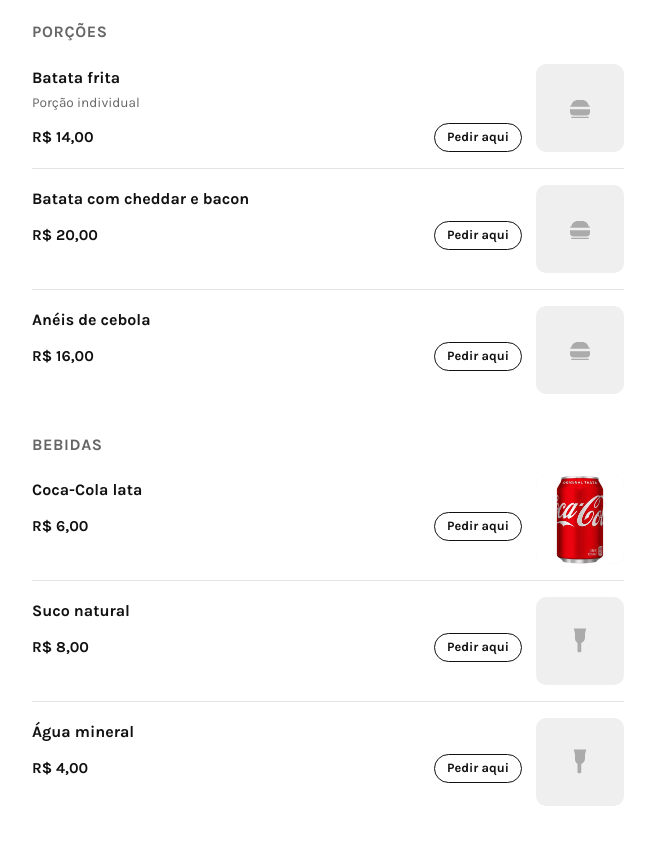
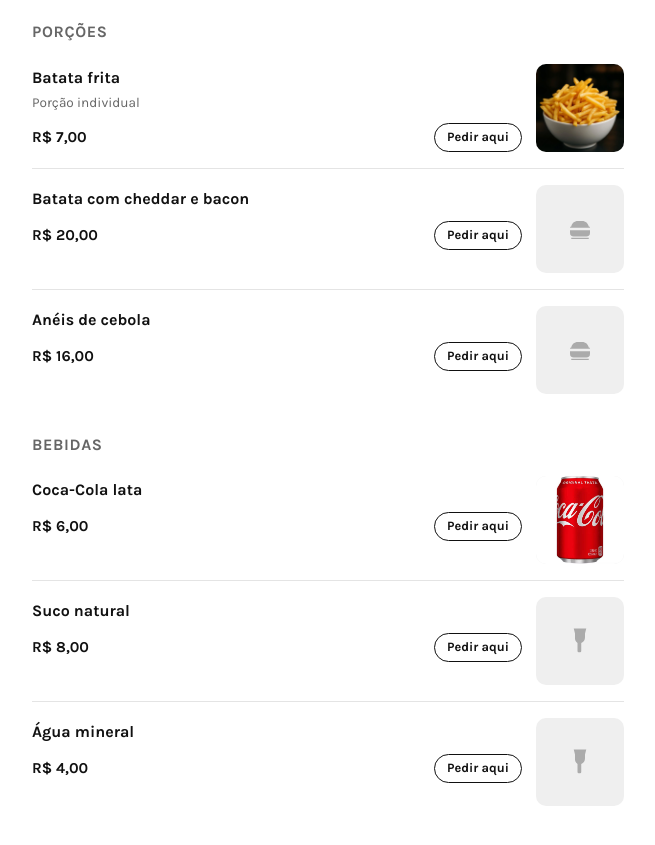
Before and after one commit to url345/FA-ASEUPEDIDOAQUI, a plain HTML site: page index.html in a window 1280 px wide. Shown: the part 1190-2035 px from the top of the page, without its empty margins (312-967 px from the left). Drawn offline with Linux system fonts and the light colour scheme.

Commit message:
Update index.html

```diff
--- a/index.html
+++ b/index.html
@@ -272,14 +272,14 @@
 
     <div class="menu-cat" data-cat="porcoes">
       <h3>Porções</h3>
-      <div class="menu-item" data-name="Batata frita" data-price="14">
+      <div class="menu-item" data-name="Batata frita" data-price="7">
         <div class="item-text">
           <span class="item-name">Batata frita</span>
           <span class="item-desc">Porção individual</span>
-          <div class="item-footer"><span class="item-price">R$ 14,00</span><button class="add-btn" aria-label="Pedir Batata frita">Pedir aqui</button></div>
+          <div class="item-footer"><span class="item-price">R$ 7,00</span><button class="add-btn" aria-label="Pedir Batata frita">Pedir aqui</button></div>
         </div>
         <div class="item-media">
-          <div class="item-img"><svg viewBox="0 0 24 24" fill="currentColor"><path d="M4 13h16v2a3 3 0 0 1-3 3H7a3 3 0 0 1-3-3v-2zm0-2a1 1 0 0 1 1-1c.34-2.6 2.57-4.5 5.2-4.5h3.6c2.63 0 4.86 1.9 5.2 4.5a1 1 0 0 1 1 1H4zM5 19h14v1H5v-1z"/></svg></div>
+          <div class="item-img"><img src="d55058f031896613923b327578437735.jpg" alt="Batata frita"></div>
         </div>
       </div>
       <div class="menu-item" data-name="Batata com cheddar e bacon" data-price="20">
```
